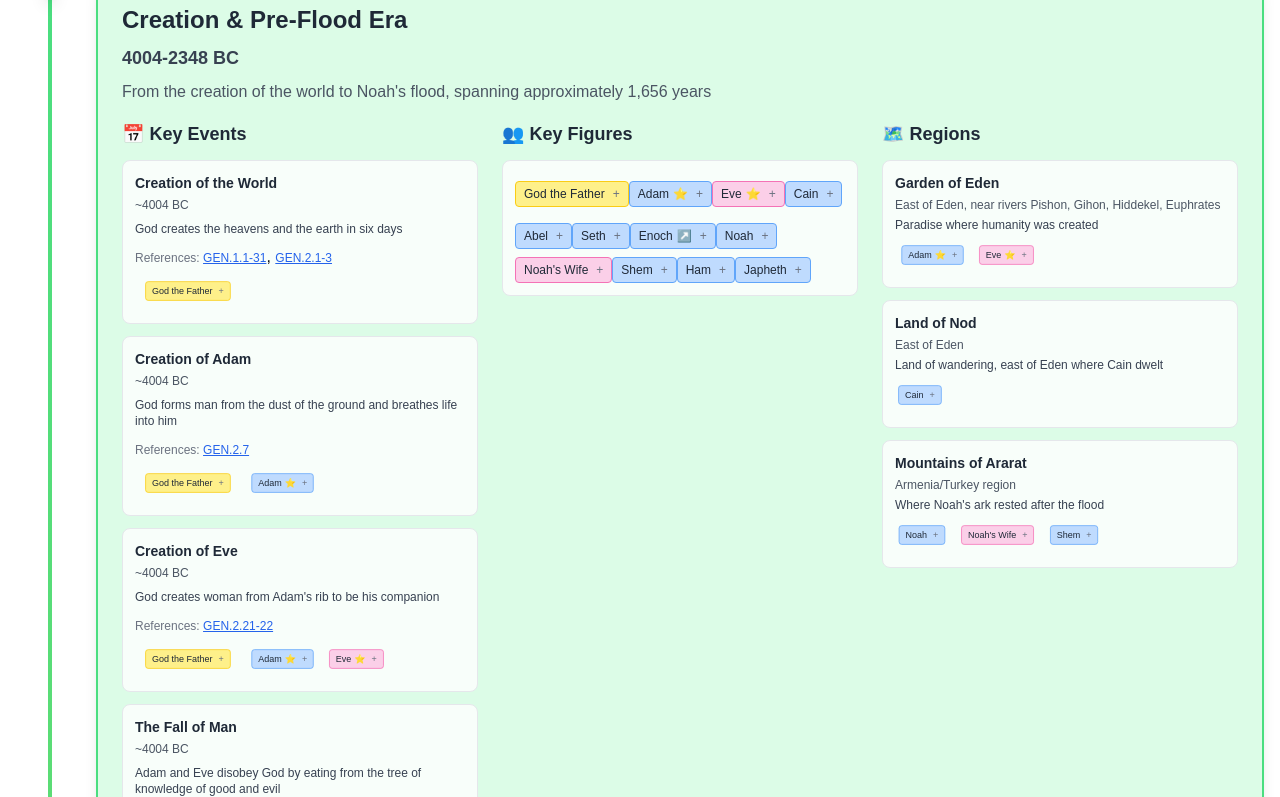
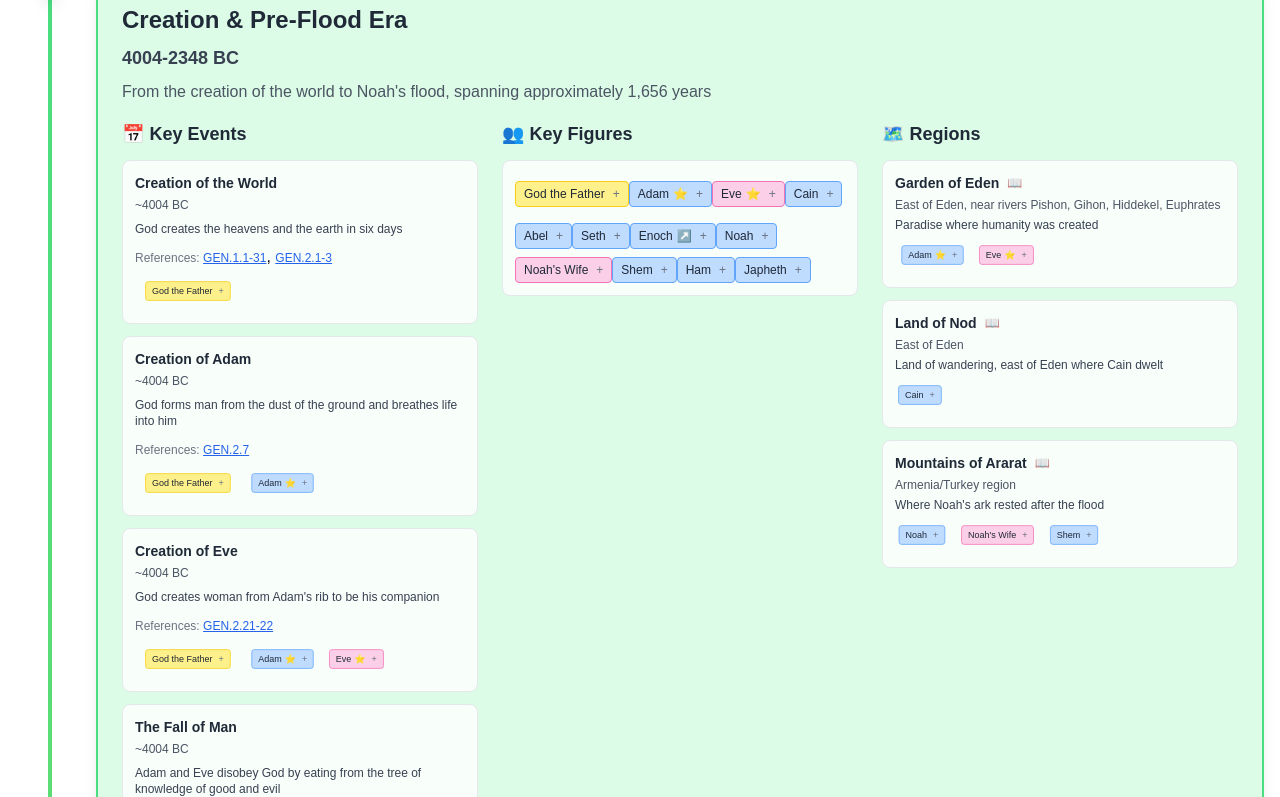
Before and after one commit to Olson3R/bibleannals, a Next.js app: page / in a window 1280 px wide. Shown: the part 763-1560 px from the top of the page. Built offline with nearby package versions, Linux system fonts and the light colour scheme.

Commit message:
Improve navigation and linking

```diff
--- a/app/components/BiblicalTimeline.tsx
+++ b/app/components/BiblicalTimeline.tsx
@@ -1,6 +1,8 @@
 'use client';
 
-import { useState } from 'react';
+import { useState, useEffect } from 'react';
+import { useRouter, useSearchParams } from 'next/navigation';
+import type { AppRouterInstance } from 'next/dist/shared/lib/app-router-context.shared-runtime';
 
 interface BiblicalPerson {
   id: string;
@@ -87,9 +89,29 @@ function getPersonRelationships(person: BiblicalPerson, allPersons: BiblicalPers
   return { parents, spouses, children, siblings };
 }
 
-function PersonCard({ person, allPersons }: { person: BiblicalPerson; allPersons: BiblicalPerson[] }) {
+function PersonCard({ person, allPersons, searchParams, router }: {
+  person: BiblicalPerson;
+  allPersons: BiblicalPerson[];
+  searchParams: URLSearchParams;
+  router: AppRouterInstance;
+}) {
   const [isExpanded, setIsExpanded] = useState(false);
   const relationships = getPersonRelationships(person, allPersons);
+
+  // Check if this person should be expanded based on URL
+  useEffect(() => {
+    const targetPerson = searchParams.get('person');
+    if (targetPerson === person.id) {
+      setIsExpanded(true);
+      // Scroll to this person with a longer delay to ensure rendering
+      setTimeout(() => {
+        const element = document.querySelector(`[data-person-id="${person.id}"]`);
+        if (element) {
+          element.scrollIntoView({ behavior: 'smooth', block: 'center' });
+        }
+      }, 300);
+    }
+  }, [searchParams, person.id]);
 
   const getColorScheme = (person: BiblicalPerson) => {
     if (['GOD_FATHER', 'JESUS'].includes(person.id)) {
@@ -116,7 +138,20 @@ function PersonCard({ person, allPersons }: { person: BiblicalPerson; allPersons
   const colors = getColorScheme(person);
 
   const toggleExpanded = () => {
-    setIsExpanded(!isExpanded);
+    const newExpanded = !isExpanded;
+    setIsExpanded(newExpanded);
+
+    // Update URL to reflect the state
+    if (newExpanded) {
+      const newSearchParams = new URLSearchParams(searchParams);
+      newSearchParams.set('person', person.id);
+      router.push(`/?${newSearchParams.toString()}`, { scroll: false });
+    } else {
+      const newSearchParams = new URLSearchParams(searchParams);
+      newSearchParams.delete('person');
+      const newQuery = newSearchParams.toString();
+      router.push(newQuery ? `/?${newQuery}` : '/', { scroll: false });
+    }
   };
 
   return (
@@ -175,11 +210,9 @@ function PersonCard({ person, allPersons }: { person: BiblicalPerson; allPersons
                             className={`px-2 py-1 rounded border text-xs font-medium cursor-pointer hover:shadow-md transition-all duration-200 ${pColors.bg} ${pColors.border} ${pColors.text}`}
                             onClick={(e) => {
                               e.stopPropagation();
-                              const parentCard = document.querySelector(`[data-person-id="${p.id}"]`) as HTMLElement;
-                              if (parentCard) {
-                                parentCard.scrollIntoView({ behavior: 'smooth', block: 'center' });
-                                parentCard.click();
-                              }
+                              const newSearchParams = new URLSearchParams(searchParams);
+                              newSearchParams.set('person', p.id);
+                              router.push(`/?${newSearchParams.toString()}`, { scroll: false });
                             }}
                           >
                             {p.name}
@@ -203,11 +236,9 @@ function PersonCard({ person, allPersons }: { person: BiblicalPerson; allPersons
                             className={`px-2 py-1 rounded border text-xs font-medium cursor-pointer hover:shadow-md transition-all duration-200 ${pColors.bg} ${pColors.border} ${pColors.text}`}
                             onClick={(e) => {
                               e.stopPropagation();
-                              const spouseCard = document.querySelector(`[data-person-id="${p.id}"]`) as HTMLElement;
-                              if (spouseCard) {
-                                spouseCard.scrollIntoView({ behavior: 'smooth', block: 'center' });
-                                spouseCard.click();
-                              }
+                              const newSearchParams = new URLSearchParams(searchParams);
+                              newSearchParams.set('person', p.id);
+                              router.push(`/?${newSearchParams.toString()}`, { scroll: false });
                             }}
                           >
                             {p.name}
@@ -231,11 +262,9 @@ function PersonCard({ person, allPersons }: { person: BiblicalPerson; allPersons
                             className={`px-2 py-1 rounded border text-xs font-medium cursor-pointer hover:shadow-md transition-all duration-200 ${pColors.bg} ${pColors.border} ${pColors.text}`}
                             onClick={(e) => {
                               e.stopPropagation();
-                              const childCard = document.querySelector(`[data-person-id="${p.id}"]`) as HTMLElement;
-                              if (childCard) {
-                                childCard.scrollIntoView({ behavior: 'smooth', block: 'center' });
-                                childCard.click();
-                              }
+                              const newSearchParams = new URLSearchParams(searchParams);
+                              newSearchParams.set('person', p.id);
+                              router.push(`/?${newSearchParams.toString()}`, { scroll: false });
                             }}
                           >
                             {p.name}
@@ -264,11 +293,9 @@ function PersonCard({ person, allPersons }: { person: BiblicalPerson; allPersons
                             className={`px-2 py-1 rounded border text-xs font-medium cursor-pointer hover:shadow-md transition-all duration-200 ${pColors.bg} ${pColors.border} ${pColors.text}`}
                             onClick={(e) => {
                               e.stopPropagation();
-                              const siblingCard = document.querySelector(`[data-person-id="${p.id}"]`) as HTMLElement;
-                              if (siblingCard) {
-                                siblingCard.scrollIntoView({ behavior: 'smooth', block: 'center' });
-                                siblingCard.click();
-                              }
+                              const newSearchParams = new URLSearchParams(searchParams);
+                              newSearchParams.set('person', p.id);
+                              router.push(`/?${newSearchParams.toString()}`, { scroll: false });
                             }}
                           >
                             {p.name}
@@ -323,14 +350,20 @@ function TimelinePeriodCard({
   events,
   regions,
   getPersonById,
-  allPersons
+  allPersons,
+  searchParams,
+  router
 }: {
   period: { name: string; dateRange: string; color: string; description: string };
   events: BiblicalEvent[];
   regions: BiblicalRegion[];
   getPersonById: (id: string) => BiblicalPerson | undefined;
   allPersons: BiblicalPerson[];
+  searchParams: URLSearchParams;
+  router: AppRouterInstance;
 }) {
+  const periodSlug = period.name.toLowerCase().replace(/[^a-z0-9]+/g, '-').replace(/-+/g, '-').replace(/^-|-$/g, '');
+
   const periodEvents = events.filter(event => {
     // Parse event date
     let eventYear = parseInt(event.date.replace(/[^\d-]/g, ''));
@@ -388,10 +421,67 @@ function TimelinePeriodCard({
     );
   }).slice(0, 3);
 
+  // Handle scrolling for linked periods, events, and regions
+  useEffect(() => {
+    const targetPeriod = searchParams.get('period');
+    const targetEvent = searchParams.get('event');
+    const targetRegion = searchParams.get('region');
+
+    // Scroll to period
+    if (targetPeriod === periodSlug) {
+      setTimeout(() => {
+        const element = document.querySelector(`[data-period-id="${periodSlug}"]`);
+        if (element) {
+          element.scrollIntoView({ behavior: 'smooth', block: 'start' });
+        }
+      }, 300);
+    }
+
+    // Scroll to event
+    if (targetEvent && periodEvents.some(event => event.id === targetEvent)) {
+      setTimeout(() => {
+        const element = document.querySelector(`[data-event-id="${targetEvent}"]`);
+        if (element) {
+          element.scrollIntoView({ behavior: 'smooth', block: 'center' });
+        }
+      }, 300);
+    }
+
+    // Scroll to region
+    if (targetRegion && relevantRegions.some(region => region.id === targetRegion)) {
+      setTimeout(() => {
+        const element = document.querySelector(`[data-region-id="${targetRegion}"]`);
+        if (element) {
+          element.scrollIntoView({ behavior: 'smooth', block: 'center' });
+        }
+      }, 300);
+    }
+  }, [searchParams, periodSlug, periodEvents, relevantRegions]);
+
   return (
-    <div className={`p-6 rounded-lg border-2 ${period.color} shadow-lg mb-8`}>
+    <div className={`p-6 rounded-lg border-2 ${period.color} shadow-lg mb-8`} data-period-id={periodSlug}>
       <div className="mb-4">
-        <h3 className="text-2xl font-bold text-gray-800 mb-2">{period.name}</h3>
+        <h3 className="text-2xl font-bold text-gray-800 mb-2">
+          <button
+            className="text-left hover:text-blue-600 hover:underline cursor-pointer"
+            onClick={() => {
+              const newSearchParams = new URLSearchParams(searchParams);
+              const periodSlug = period.name.toLowerCase().replace(/[^a-z0-9]+/g, '-').replace(/-+/g, '-').replace(/^-|-$/g, '');
+              newSearchParams.set('period', periodSlug);
+              router.push(`/?${newSearchParams.toString()}`, { scroll: false });
+
+              // Scroll to top of this period
+              setTimeout(() => {
+                const element = document.querySelector(`[data-period-id="${periodSlug}"]`);
+                if (element) {
+                  element.scrollIntoView({ behavior: 'smooth', block: 'start' });
+                }
+              }, 100);
+            }}
+          >
+            {period.name}
+          </button>
+        </h3>
         <p className="text-lg font-semibold text-gray-700 mb-2">{period.dateRange}</p>
         <p className="text-gray-600 mb-4">{period.description}</p>
       </div>
@@ -402,8 +492,27 @@ function TimelinePeriodCard({
           <h4 className="font-bold text-gray-800 mb-3 text-lg">📅 Key Events</h4>
           <div className="space-y-3">
             {periodEvents.map((event) => (
-              <div key={event.id} className="bg-white bg-opacity-80 rounded-lg p-3 border border-gray-200">
-                <h5 className="font-semibold text-gray-800 text-sm mb-1">{event.name}</h5>
+              <div key={event.id} className="bg-white bg-opacity-80 rounded-lg p-3 border border-gray-200" data-event-id={event.id}>
+                <h5 className="font-semibold text-gray-800 text-sm mb-1">
+                  <button
+                    className="text-left hover:text-blue-600 hover:underline cursor-pointer"
+                    onClick={() => {
+                      const newSearchParams = new URLSearchParams(searchParams);
+                      newSearchParams.set('event', event.id);
+                      router.push(`/?${newSearchParams.toString()}`, { scroll: false });
+
+                      // Scroll to this event
+                      setTimeout(() => {
+                        const element = document.querySelector(`[data-event-id="${event.id}"]`);
+                        if (element) {
+                          element.scrollIntoView({ behavior: 'smooth', block: 'center' });
+                        }
+                      }, 100);
+                    }}
+                  >
+                    {event.name}
+                  </button>
+                </h5>
                 <p className="text-xs text-gray-600 mb-2">{event.date}</p>
                 <p className="text-xs text-gray-700 mb-2">{event.description}</p>
                 {event.references && event.references.length > 0 && (
@@ -433,7 +542,7 @@ function TimelinePeriodCard({
                       const person = getPersonById(participantId);
                       return person ? (
                         <div key={participantId} className="transform scale-75 -ml-1">
-                          <PersonCard person={person} allPersons={allPersons} />
+                          <PersonCard person={person} allPersons={allPersons} searchParams={searchParams} router={router} />
                         </div>
                       ) : null;
                     })}
@@ -455,7 +564,7 @@ function TimelinePeriodCard({
               {Array.from(allParticipants).slice(0, 12).map(participantId => {
                 const person = getPersonById(participantId);
                 return person ? (
-                  <PersonCard key={participantId} person={person} allPersons={allPersons} />
+                  <PersonCard key={participantId} person={person} allPersons={allPersons} searchParams={searchParams} router={router} />
                 ) : null;
               })}
               {allParticipants.size > 12 && (
@@ -470,15 +579,34 @@ function TimelinePeriodCard({
           <h4 className="font-bold text-gray-800 mb-3 text-lg">🗺️ Regions</h4>
           <div className="space-y-3">
             {relevantRegions.map(region => (
-              <div key={region.id} className="bg-white bg-opacity-80 rounded-lg p-3 border border-gray-200">
-                <h5 className="font-semibold text-gray-800 text-sm mb-1">
+              <div key={region.id} className="bg-white bg-opacity-80 rounded-lg p-3 border border-gray-200" data-region-id={region.id}>
+                <h5 className="font-semibold text-gray-800 text-sm mb-1 flex items-center gap-2">
+                  <button
+                    className="text-left hover:text-blue-600 hover:underline cursor-pointer"
+                    onClick={() => {
+                      const newSearchParams = new URLSearchParams(searchParams);
+                      newSearchParams.set('region', region.id);
+                      router.push(`/?${newSearchParams.toString()}`, { scroll: false });
+
+                      // Scroll to this region
+                      setTimeout(() => {
+                        const element = document.querySelector(`[data-region-id="${region.id}"]`);
+                        if (element) {
+                          element.scrollIntoView({ behavior: 'smooth', block: 'center' });
+                        }
+                      }, 100);
+                    }}
+                  >
+                    {region.name}
+                  </button>
                   <a
                     href={getRegionStudyUrl(region.name)}
                     target="_blank"
                     rel="noopener noreferrer"
-                    className="text-gray-800 hover:text-blue-600 hover:underline"
+                    className="text-blue-600 hover:text-blue-800 text-xs"
+                    title="Study this region in the Bible"
                   >
-                    {region.name}
+                    📖
                   </a>
                 </h5>
                 <p className="text-xs text-gray-600 mb-1">{region.location}</p>
@@ -489,7 +617,7 @@ function TimelinePeriodCard({
                       const person = getPersonById(personId);
                       return person ? (
                         <div key={personId} className="transform scale-75 -ml-1">
-                          <PersonCard person={person} allPersons={allPersons} />
+                          <PersonCard person={person} allPersons={allPersons} searchParams={searchParams} router={router} />
                         </div>
                       ) : null;
                     })}
@@ -513,6 +641,8 @@ export function BiblicalTimeline({
   persons: BiblicalPerson[];
   regions: BiblicalRegion[];
 }) {
+  const router = useRouter();
+  const searchParams = useSearchParams();
   const getPersonById = (id: string) => persons.find(p => p.id === id);
 
   const timelinePeriods = [
@@ -593,12 +723,29 @@ export function BiblicalTimeline({
         <h2 className="text-2xl font-bold text-center mb-6 text-gray-800">Timeline Overview</h2>
         <div className="flex flex-wrap justify-center gap-3">
           {timelinePeriods.map((period, index) => (
-            <div key={index} className={`px-4 py-2 rounded-full border-2 ${period.color} shadow-sm`}>
+            <button
+              key={index}
+              className={`px-4 py-2 rounded-full border-2 ${period.color} shadow-sm hover:shadow-md transition-shadow cursor-pointer`}
+              onClick={() => {
+                const periodSlug = period.name.toLowerCase().replace(/[^a-z0-9]+/g, '-').replace(/-+/g, '-').replace(/^-|-$/g, '');
+                const newSearchParams = new URLSearchParams(searchParams);
+                newSearchParams.set('period', periodSlug);
+                router.push(`/?${newSearchParams.toString()}`, { scroll: false });
+
+                // Scroll to the period
+                setTimeout(() => {
+                  const element = document.querySelector(`[data-period-id="${periodSlug}"]`);
+                  if (element) {
+                    element.scrollIntoView({ behavior: 'smooth', block: 'start' });
+                  }
+                }, 100);
+              }}
+            >
               <div className="text-center">
                 <div className="font-semibold text-sm text-gray-800">{period.name}</div>
                 <div className="text-xs text-gray-600">{period.dateRange}</div>
               </div>
-            </div>
+            </button>
           ))}
         </div>
         <div className="text-center mt-6">
@@ -673,6 +820,8 @@ export function BiblicalTimeline({
                 regions={regions}
                 getPersonById={getPersonById}
                 allPersons={persons}
+                searchParams={searchParams}
+                router={router}
               />
             </div>
           </div>
--- a/app/page.tsx
+++ b/app/page.tsx
@@ -1,3 +1,4 @@
+import { Suspense } from 'react';
 import { promises as fs } from 'fs';
 import yaml from 'js-yaml';
 import path from 'path';
@@ -68,10 +69,12 @@ export default async function Home() {
   const eventsData = yaml.load(eventsContents) as EventsData;
 
   return (
-    <BiblicalTimeline
-      events={eventsData.biblical_events}
-      persons={ancestryData.biblical_persons}
-      regions={regionsData.biblical_regions}
-    />
+    <Suspense fallback={<div className="flex justify-center items-center min-h-screen">Loading...</div>}>
+      <BiblicalTimeline
+        events={eventsData.biblical_events}
+        persons={ancestryData.biblical_persons}
+        regions={regionsData.biblical_regions}
+      />
+    </Suspense>
   );
 }
```
Also changed, not shown: 1 other file (tests, documents, lock files or other folders).
